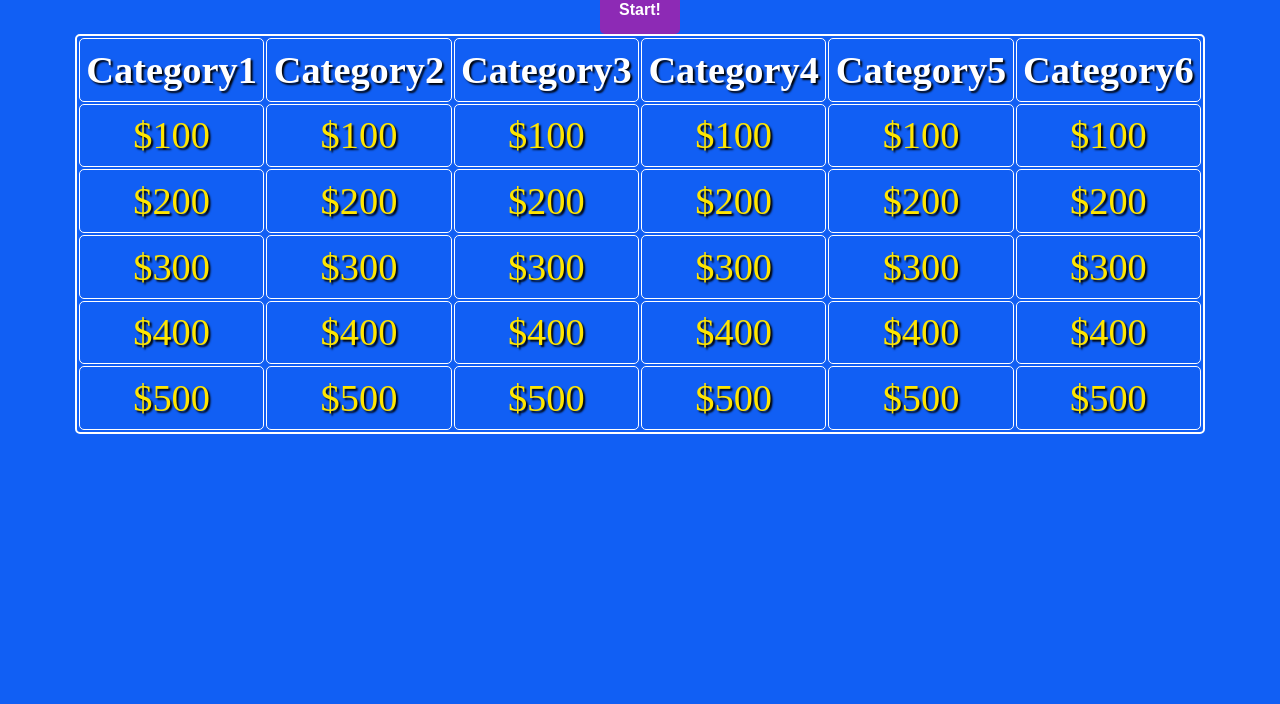
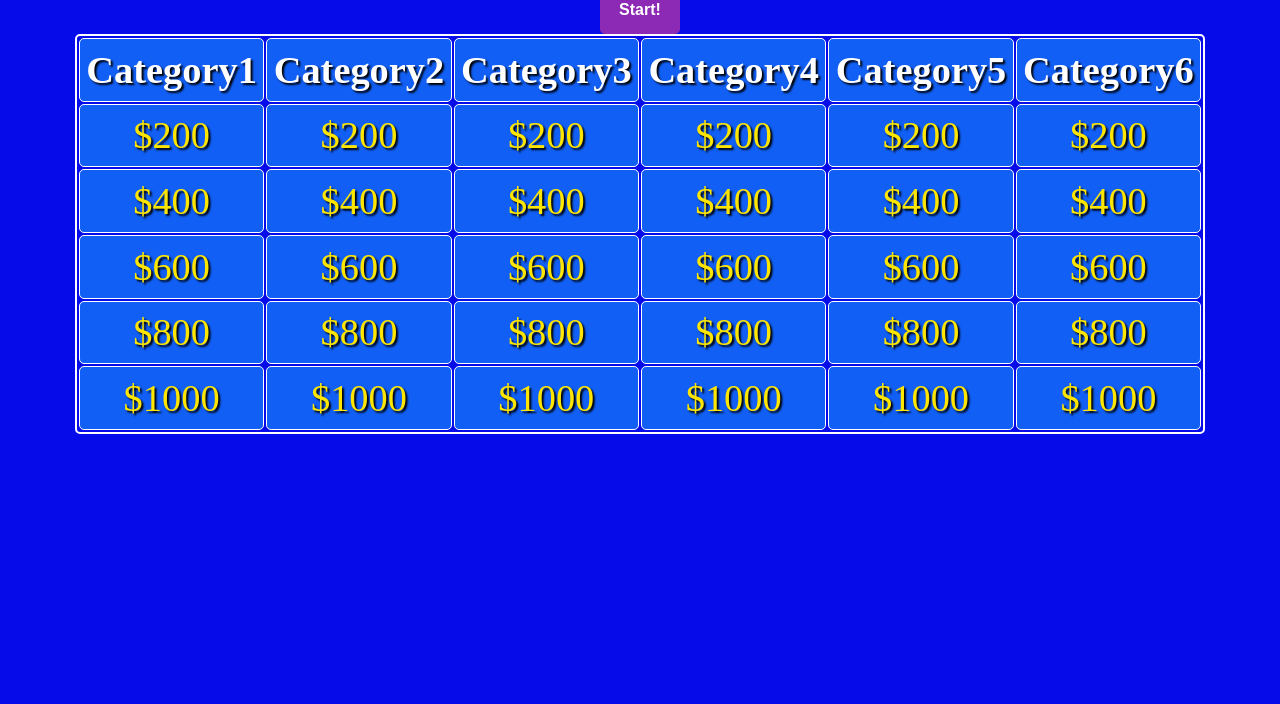
Before and after one commit to HalfEatenGrapes/jeopardy, a plain HTML site: page index.html in a window 1280 px wide. Shown: the part 96-800 px from the top of the page. Drawn offline with nearby package versions, Linux system fonts and the light colour scheme; a web font is replaced by a local one.

Commit message:
working on getCatIds and updated $ amounts

```diff
--- a/index.html
+++ b/index.html
@@ -24,47 +24,47 @@
             <td id="Cat6">Category6</td>
       </tr>
       <tr class="$100">
-            <td class="available question" id="Q1Cat1">$100</td>
-            <td class="available question" id="Q1Cat2">$100</td>
-            <td class="available question" id="Q1Cat3">$100</td>
-            <td class="available question" id="Q1Cat4">$100</td>
-            <td class="available question" id="Q1Cat5">$100</td>
-            <td class="available question" id="Q1Cat6">$100</td>
+            <td class="available question" id="Q1Cat1">$200</td>
+            <td class="available question" id="Q1Cat2">$200</td>
+            <td class="available question" id="Q1Cat3">$200</td>
+            <td class="available question" id="Q1Cat4">$200</td>
+            <td class="available question" id="Q1Cat5">$200</td>
+            <td class="available question" id="Q1Cat6">$200</td>
       </tr>
       </tr>
       <tr class="$200">
-            <td class="available question" id="Q2Cat1">$200</td>
-            <td class="available question" id="Q2Cat2">$200</td>
-            <td class="available question" id="Q2Cat3">$200</td>
-            <td class="available question" id="Q2Cat4">$200</td>
-            <td class="available question" id="Q2Cat5">$200</td>
-            <td class="available question" id="Q2Cat6">$200</td>
+            <td class="available question" id="Q2Cat1">$400</td>
+            <td class="available question" id="Q2Cat2">$400</td>
+            <td class="available question" id="Q2Cat3">$400</td>
+            <td class="available question" id="Q2Cat4">$400</td>
+            <td class="available question" id="Q2Cat5">$400</td>
+            <td class="available question" id="Q2Cat6">$400</td>
       </tr>
       </tr>
       <tr class="$300">
-            <td class="available question" id="Q3Cat1">$300</td>
-            <td class="available question" id="Q3Cat2">$300</td>
-            <td class="available question" id="Q3Cat3">$300</td>
-            <td class="available question" id="Q3Cat4">$300</td>
-            <td class="available question" id="Q3Cat5">$300</td>
-            <td class="available question" id="Q3Cat6">$300</td>
+            <td class="available question" id="Q3Cat1">$600</td>
+            <td class="available question" id="Q3Cat2">$600</td>
+            <td class="available question" id="Q3Cat3">$600</td>
+            <td class="available question" id="Q3Cat4">$600</td>
+            <td class="available question" id="Q3Cat5">$600</td>
+            <td class="available question" id="Q3Cat6">$600</td>
       </tr>
       </tr>
       <tr class="$400">
-            <td class="available question" id="Q4Cat1">$400</td>
-            <td class="available question" id="Q4Cat2">$400</td>
-            <td class="available question" id="Q4Cat3">$400</td>
-            <td class="available question" id="Q4Cat4">$400</td>
-            <td class="available question" id="Q4Cat5">$400</td>
-            <td class="available question" id="Q4Cat6">$400</td>
+            <td class="available question" id="Q4Cat1">$800</td>
+            <td class="available question" id="Q4Cat2">$800</td>
+            <td class="available question" id="Q4Cat3">$800</td>
+            <td class="available question" id="Q4Cat4">$800</td>
+            <td class="available question" id="Q4Cat5">$800</td>
+            <td class="available question" id="Q4Cat6">$800</td>
       </tr>
       <tr class="$500">
-            <td class="available question" id="Q5Cat1">$500</td>
-            <td class="available question" id="Q5Cat2">$500</td>
-            <td class="available question" id="Q5Cat3">$500</td>
-            <td class="available question" id="Q5Cat4">$500</td>
-            <td class="available question" id="Q5Cat5">$500</td>
-            <td class="available question" id="Q5Cat6">$500</td>
+            <td class="available question" id="Q5Cat1">$1000</td>
+            <td class="available question" id="Q5Cat2">$1000</td>
+            <td class="available question" id="Q5Cat3">$1000</td>
+            <td class="available question" id="Q5Cat4">$1000</td>
+            <td class="available question" id="Q5Cat5">$1000</td>
+            <td class="available question" id="Q5Cat6">$1000</td>
       </tr>
 
 </table>
--- a/jeopardy.css
+++ b/jeopardy.css
@@ -1,7 +1,7 @@
 
 
 body{
-  background-color: #115ff4;
+  background-color: #060ce9;
   text-align: center;
   font-family: 'Copse', serif;
   color: white;
--- a/jeopardy.js
+++ b/jeopardy.js
@@ -29,7 +29,8 @@ let categories = []
     async function getCategoryIds() {
         const response = await fetch("http://jservice.io/api/random");
         const data = await response.json();
-        let catId = data[0].question;
+        let catId = data[0].category.title;
+        console.log(data[0].category)
         console.log(catId)
     }
 
```
